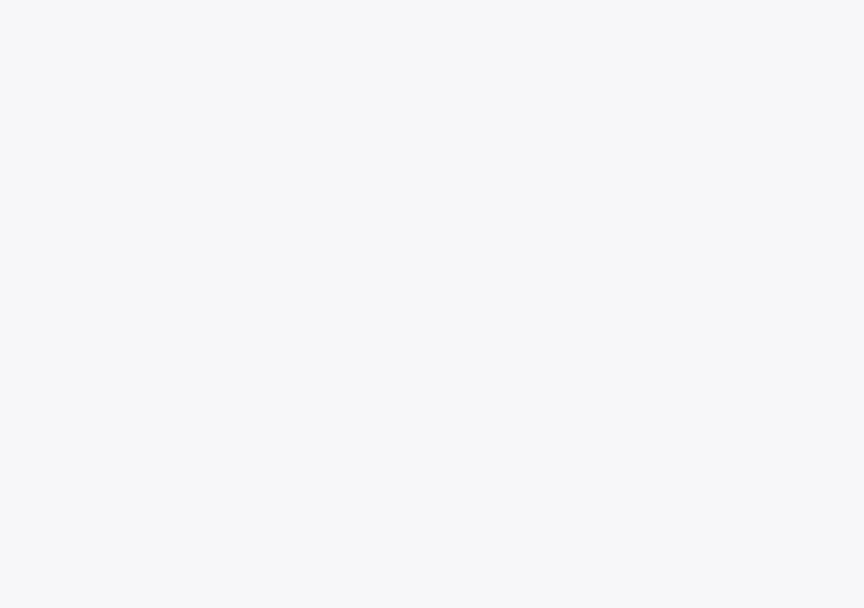
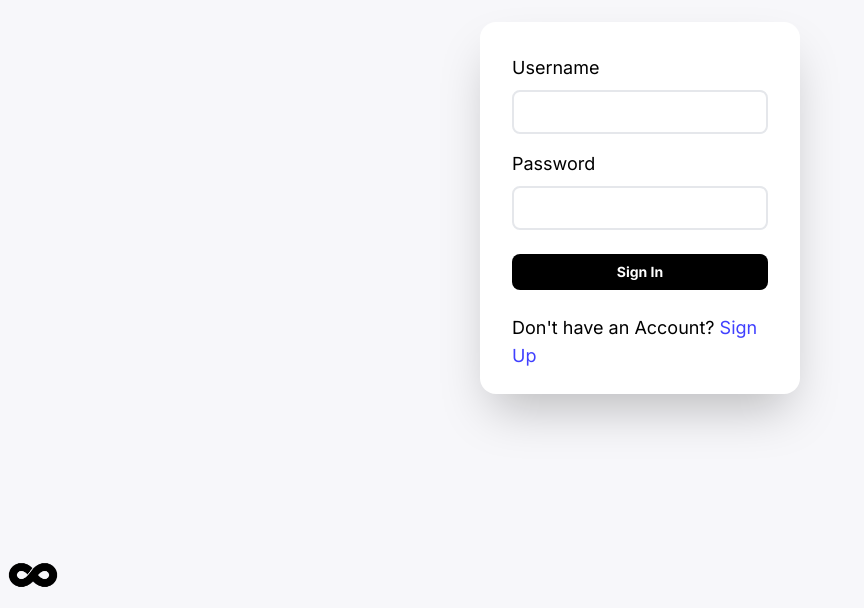
Before and after one commit to HazemGamal1/Infinity-Bookstore, a Next.js app: page /login in a window 1280 px wide. Shown: the part 192-800 px from the top of the page, without its empty margins (0-864 px from the left). Built offline with nearby package versions, Linux system fonts and the light colour scheme.

Commit message:
code fixes

```diff
--- a/app/(Login)/login/page.tsx
+++ b/app/(Login)/login/page.tsx
@@ -1,9 +1,12 @@
 import React from 'react'
+import Image from 'next/image'
+import Link from 'next/link'
+import logo from '@/app/logoBlack.png'
 
 const Page = () => {
   return (
     <div className='grid w-screen h-screen place-content-center'>
-      {/* <Link href="/">
+      <Link href="/">
         <h1 className='font-bold text-2xl cursor-pointer absolute left-2 bottom-2'><Image src={logo} alt="logo" width={50}/></h1>
       </Link>
       <div className='shadow-2xl bg-[#FFF] pt-8 pb-6 px-8 relative rounded-2xl lg:w-[25vw] mx-2'>
@@ -25,7 +28,7 @@ const Page = () => {
         <div className='mt-6 text-sm lg:text-lg'>
           <p>Don't have an Account? <span className='cursor-pointer text-hover-color'><Link href="/sign-up">Sign Up</Link></span></p>
         </div>
-      </div> */}
+      </div>
     </div>
   )
 }
--- a/app/components/Navbar.tsx
+++ b/app/components/Navbar.tsx
@@ -3,10 +3,8 @@ import Image from 'next/image'
 import { GiHamburgerMenu } from "react-icons/gi";
 import { IoMdClose } from "react-icons/io";
 import {useState} from 'react';
-import { FaSearch } from 'react-icons/fa';
-// import logo from '@/public/infinity books design.png'
 import Link from 'next/link';
-import logo from '@/app/logo black.png'
+import logo from '@/app/logoBlack.png'
 import { IoMdPersonAdd } from "react-icons/io";
 import { IoPersonSharp } from "react-icons/io5";
 import { IoHeart } from "react-icons/io5";
```
Also changed, not shown: app/logoBlack.png (renamed from app/logo black.png).
